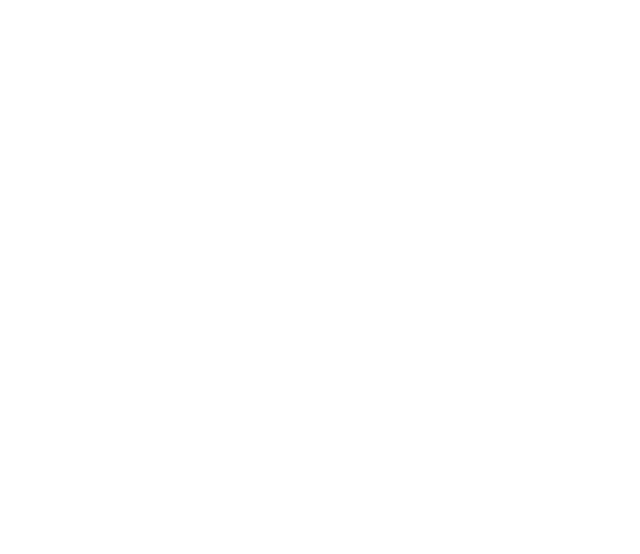
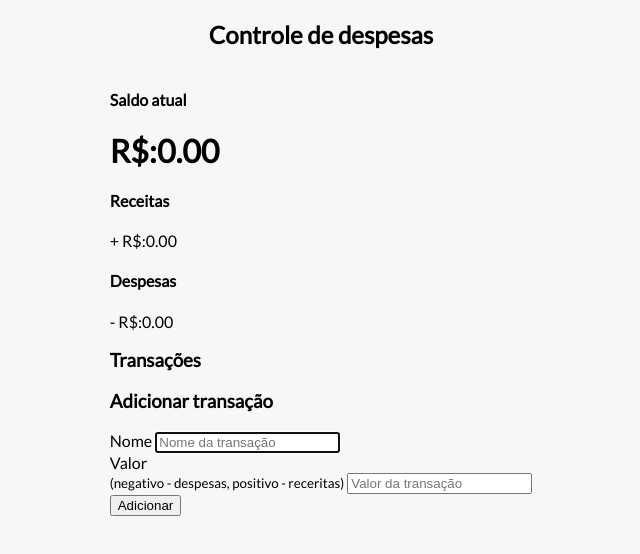
Before and after one commit to AlanEstudo/ControleFinanceiro, a plain HTML site: page index.html in a window 1280 px wide. Shown: the whole page, without its empty margins (319-959 px from the left). Drawn offline with Linux system fonts and the light colour scheme.

Commit message:
create file app.js + marking file index.html and style.css

```diff
--- a/index.html
+++ b/index.html
@@ -1,15 +1,60 @@
 <!DOCTYPE html>
-<html lang="en">
+<html lang="pt-br">
 
 <head>
     <meta charset="UTF-8">
     <meta http-equiv="X-UA-Compatible" content="IE=edge">
     <meta name="viewport" content="width=device-width, initial-scale=1.0">
-    <title>Document</title>
+    <link rel="stylesheet" href="style.css" />
+    <title>Controle de despesas</title>
 </head>
 
 <body>
+    <h2>Controle de despesas</h2>
 
+    <div class="container">
+        <h4>Saldo atual</h4>
+
+        <h1 id="balance" class="cbalance">R$:0.00</h1>
+
+        <div class="inc-exp-container">
+            <div>
+                <h4>Receitas</h4>
+                <p id="money-plus" class="money plus">+ R$:0.00</p>
+            </div>
+
+            <div>
+                <h4>Despesas</h4>
+                <p id="money-minus" class="money minus">- R$:0.00</p>
+            </div>
+        </div>
+
+        <h3>Transações</h3>
+
+        <ul id="transaction" class="transaction">
+            <!-- <li class="minus">
+                Salário <span>-$400</span><button class="delete-btn">x</button>
+            </li>-->
+        </ul>
+
+        <h3>Adicionar transação</h3>
+
+        <form id="form">
+            <div class="form-control">
+                <label for="text">Nome</label>
+                <input autofocus type="text" id="teste" placeholder="Nome da transação" />
+            </div>
+
+            <div class="form-control">
+                <label for="amount">Valor <br />
+                    <small>(negativo - despesas, positivo - receritas)</small>
+                </label>
+                <input type="number" id="amount" placeholder="Valor da transação">
+            </div>
+
+            <button class="btn">Adicionar</button>
+        </form>
+    </div>
 </body>
 
 </html>
--- /dev/null
+++ b/style.css
@@ -0,0 +1,21 @@
+@import url('https://fonts.googleapis.com/css?family=Lato&display=swap');
+
+:root{
+    --box-shadow: 0 1px 3px rgba(0, 0, 0, 0.12), 0 1px 2px rgba(0, 0, 0, 0.24);
+}
+
+* {
+    box-sizing: border-box;
+
+}
+
+body{
+    background-color: #f7f7f7;
+    display: flex;
+    flex-direction: column;
+    align-items: center;
+    justify-content: center;
+    min-width: 100vh;
+    margin: 0;
+    font-family: 'Lato', sans-serif;
+}
```
Also changed, not shown: app.js (added).
